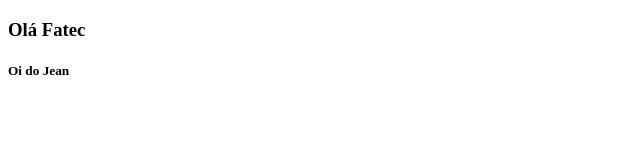
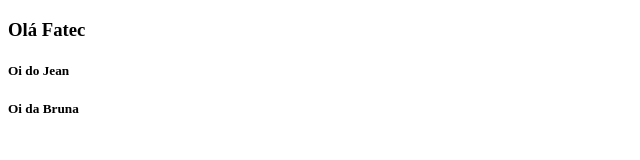
Before and after one commit to igortelheiro/Fatec-CodeManagement, a plain HTML site: page index.html in a window 1280 px wide. Shown: the full height of the page, 0-640 px from the left. Drawn offline with Linux system fonts and the light colour scheme.

Commit message:
Commit Bruna

```diff
--- a/index.html
+++ b/index.html
@@ -11,5 +11,6 @@
 	<!-- <script src="index.js"></script> -->
     <h3>Olá Fatec</h3>
     <h5>Oi do Jean</h5>
+    <h5>Oi da Bruna</h5>
   </body>
 </html>
```
